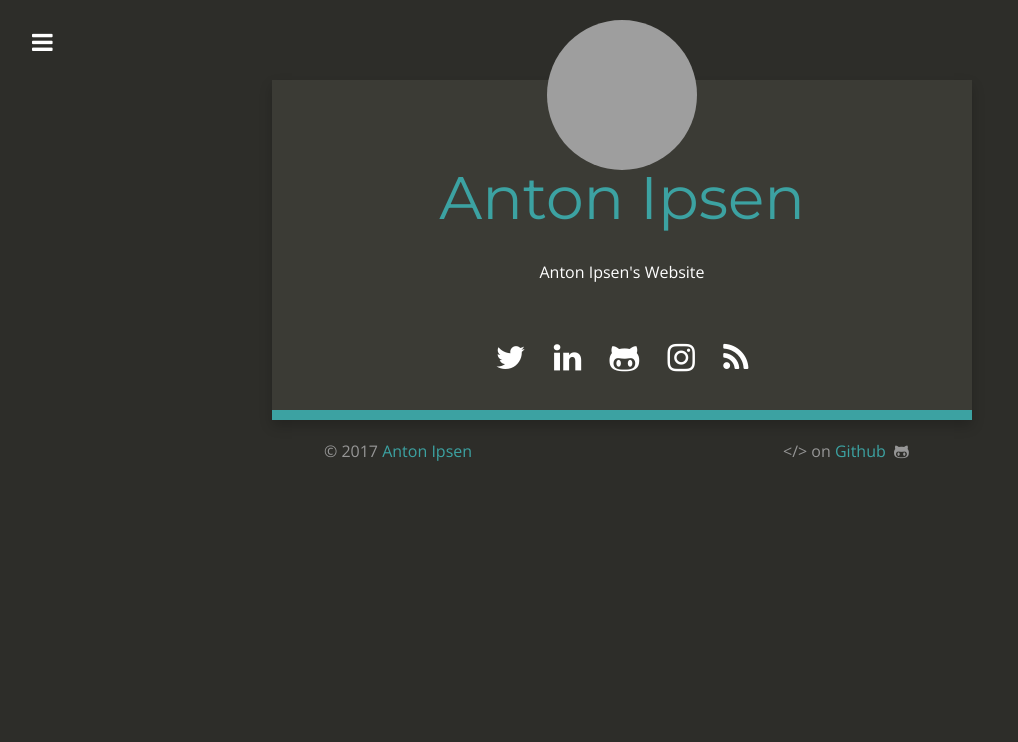
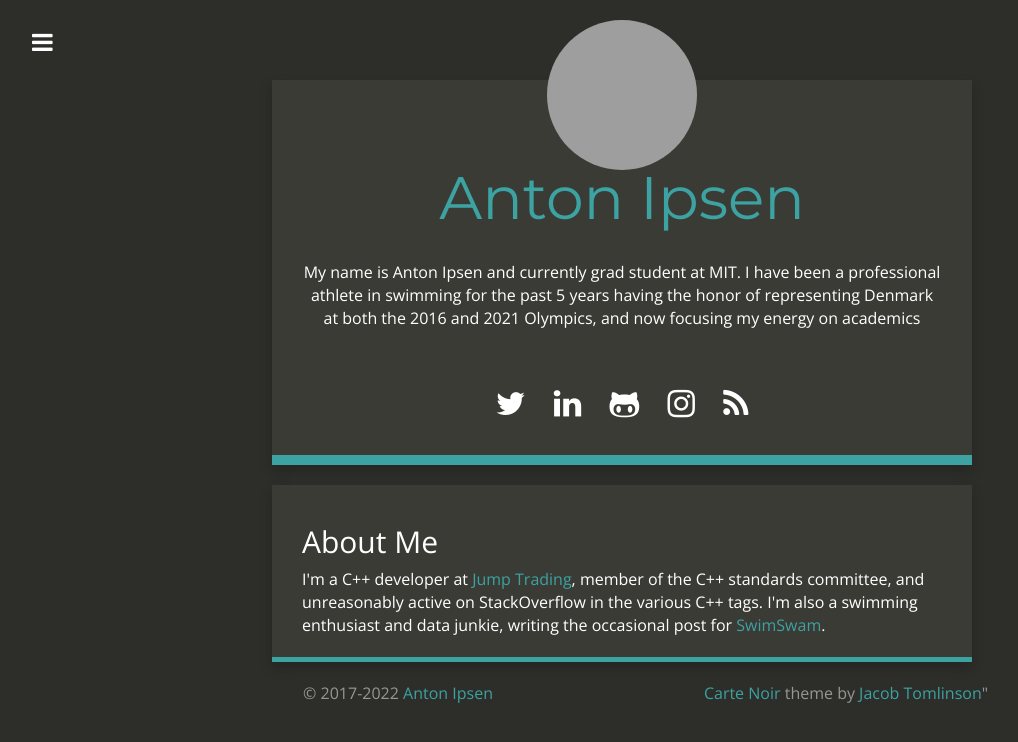
Before and after one commit to aoipsen/aoipsen.github.io, a Jekyll site: the page built from index.html, in a window 1280 px wide. Shown: the top 742 px of the page, without its empty margins (18-1036 px from the left). Built offline with Jekyll 4.4.1, drawn with Linux system fonts in a browser that asks for light colours; nearby versions of some CDN libraries; grey boxes are pictures that could not be loaded.

Commit message:
further test

```diff
--- a/_config.yml
+++ b/_config.yml
@@ -4,7 +4,7 @@ email: aoipsen@mit.edu
 description: "Just a blog"
 baseurl: ""
 url: "https://aoipsen.github.io/"
-title_description: "Anton Ipsen's Website"
+title_description: "My name is Anton Ipsen and currently grad student at MIT. I have been a professional athlete in swimming for the past 5 years having the honor of representing Denmark at both the 2016 and 2021 Olympics, and now focusing my energy on academics"
 title_image: "https://avatars.githubusercontent.com/u/58310996?s=400&u=ea0b2078a8ece760b32e3ade43338bdc6f65fed6&v=4"
 google_analytics:
 disqus_account:
@@ -24,8 +24,8 @@ xing_link:
 facebook_link:
 
 # Footer
-footer_left: "&copy; 2017 <a href=\"https://www.linkedin.com/in/aoipsen\">Anton Ipsen</a>"
-footer_right: "&lt;/&gt; on <a href=\"https://github.com/jacobtomlinson/carte-noire\">Github</a> &nbsp;<i class=\"fa fa-github-alt\"></i>"
+footer_left: "&copy; 2017-2022 <a href=\"https://www.linkedin.com/in/aoipsen\">Anton Ipsen</a>"
+footer_right: <a href=\"https://github.com/jacobtomlinson/carte-noire\">Carte Noir</a> theme by <a href=\"https://twitter.com/_JacobTomlinson\">Jacob Tomlinson</a>"
 
 # Build settings
 markdown: kramdown
--- a/index.html
+++ b/index.html
@@ -20,7 +20,7 @@ make-smaller-titles: true
             </div>
 
             {% include social_links.html %}
-          </div>
+            </div>
           <!--<div class="col-md-12 main content-panel">
 
             <div class="articles">
@@ -43,7 +43,13 @@ make-smaller-titles: true
 
             </div>-->
 
+        <div class="col-md-12 main content-panel">
+            <div class="about">
+                <h2>About Me</h2>
+                I'm a C++ developer at <a href="https://www.jumptrading.com/">Jump Trading</a>, member of the C++ standards committee, and unreasonably active on StackOverflow in the various C++ tags. I'm also a swimming enthusiast and data junkie, writing the occasional post for <a href="https://www.swimswam.com/">SwimSwam</a>.
+            </div>
         </div>
+
 
     </div>
 </div>
```
